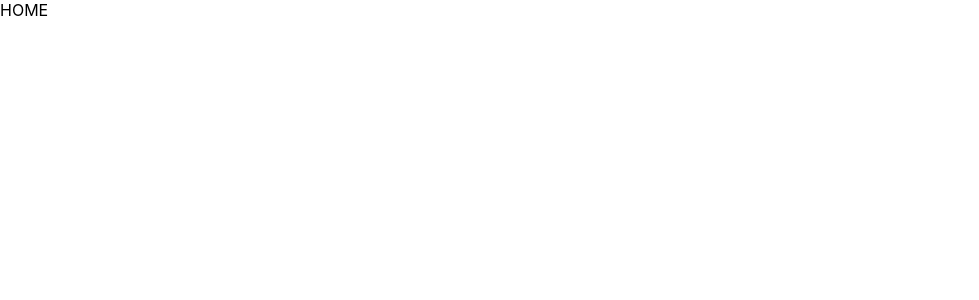
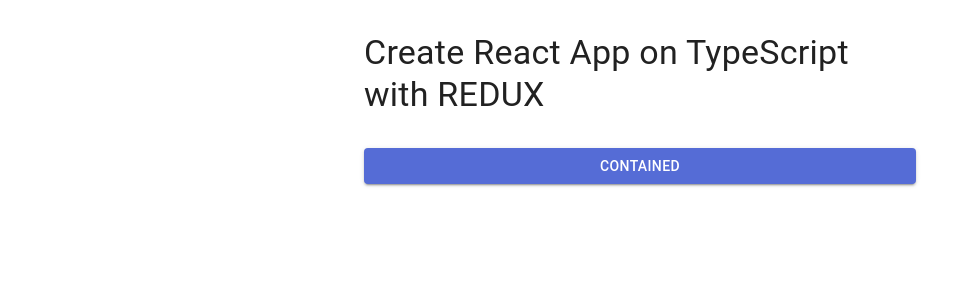
Before and after one commit to makhmudovsx17-create/burak-react, a React (Create React App) app: page / in a window 1280 px wide. Shown: the top 300 px of the page, without its empty margins (0-979 px from the left). Built offline with nearby package versions, Linux system fonts and the light colour scheme.

Commit message:
feat: MUI standart integration

```diff
--- a/package.json
+++ b/package.json
@@ -3,6 +3,9 @@
   "version": "0.1.0",
   "private": true,
   "dependencies": {
+    "@emotion/react": "^11.14.0",
+    "@emotion/styled": "^11.14.1",
+    "@mui/material": "^9.5.0",
     "@reduxjs/toolkit": "^1.8.1",
     "@testing-library/jest-dom": "^4.2.4",
     "@testing-library/react": "^9.5.0",
--- a/src/app/App.tsx
+++ b/src/app/App.tsx
@@ -1,9 +1,21 @@
 import React from "react";
-//@ts-ignore\
+//@ts-ignore
 import "../css/app.css";
+import { Box, Button, Container, Stack, Typography } from "@mui/material";
 
 function App() {
-    return <div>HOME</div>;
+    return (
+        <Container maxWidth="sm">
+            <Stack direction={"column"}>
+                <Box sx={{ my: 4 }}>
+                    <Typography variant="h4" component={"h4"}>
+                        Create React App on TypeScript with REDUX
+                    </Typography>
+                </Box>
+                <Button variant="contained">Contained</Button>
+            </Stack>
+        </Container>
+    );
 }
 
 export default App;
--- a/src/index.tsx
+++ b/src/index.tsx
@@ -4,13 +4,19 @@ import { Provider } from "react-redux";
 import { store } from "./app/store";
 import App from "./app/App";
 import reportWebVitals from "./reportWebVitals";
+import CssBaseline from "@mui/material/CssBaseline";
+import { ThemeProvider } from "@mui/material/styles";
+import theme from "./theme";
 //@ts-ignore
 import "./css/index.css";
 
 ReactDOM.render(
     <React.StrictMode>
         <Provider store={store}>
-            <App />
+            <ThemeProvider theme={theme}>
+                <CssBaseline></CssBaseline>
+                <App />
+            </ThemeProvider>
         </Provider>
     </React.StrictMode>,
     document.getElementById("root"),
--- /dev/null
+++ b/src/theme.ts
@@ -0,0 +1,19 @@
+import { createTheme } from "@mui/material/styles";
+import { red } from "@mui/material/colors";
+
+// A custom theme for this app
+const theme = createTheme({
+    palette: {
+        primary: {
+            main: "#556cd6",
+        },
+        secondary: {
+            main: "#19857b",
+        },
+        error: {
+            main: red.A400,
+        },
+    },
+});
+
+export default theme;
```
Also changed, not shown: 1 other file (tests, documents, lock files or other folders). Lines whose indentation alone changed are shown as unchanged.
